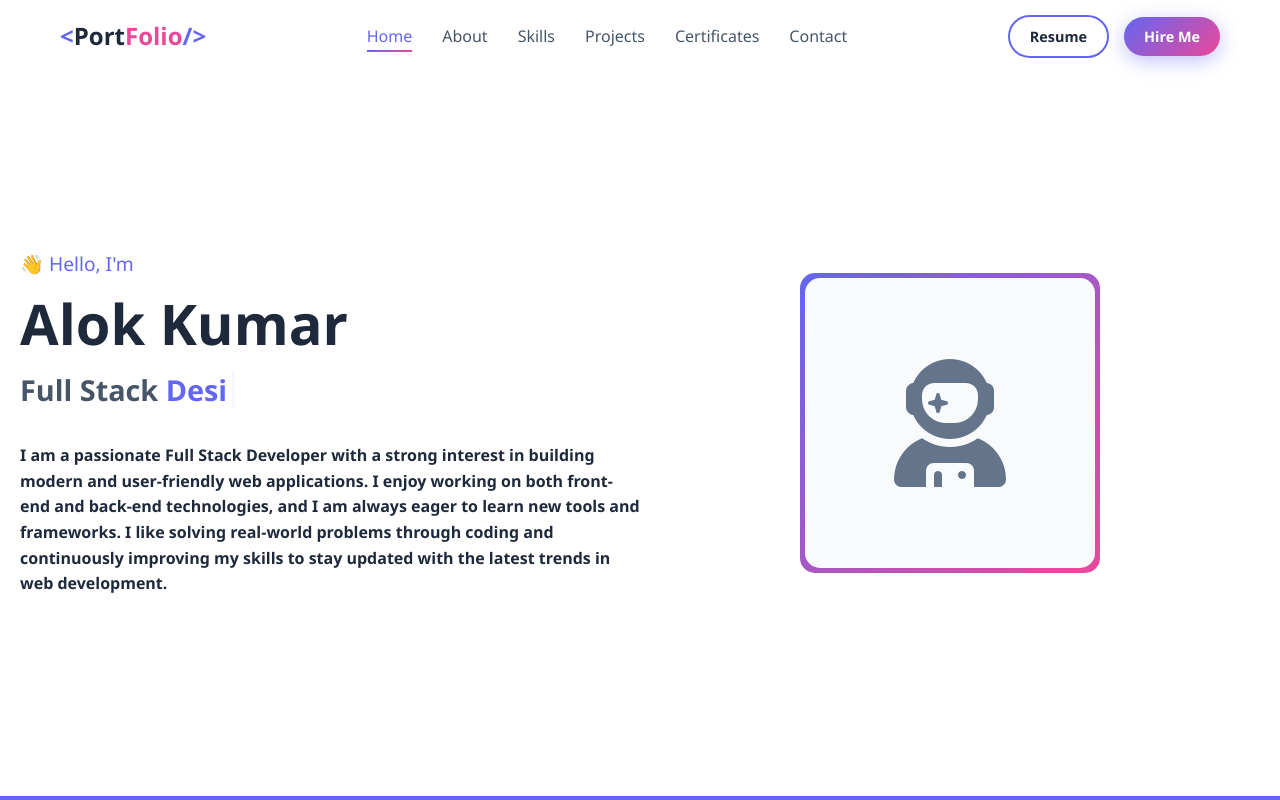
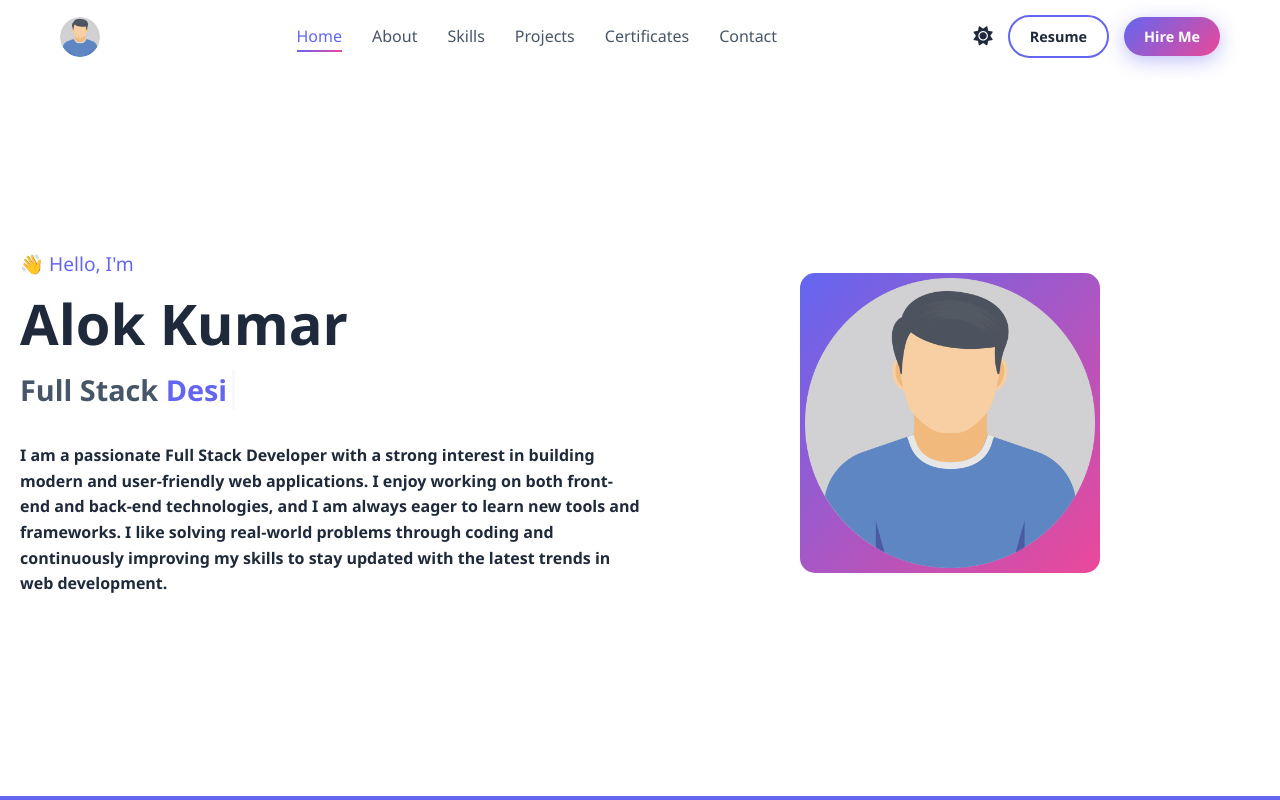
Before and after one commit to alokkumar0606216-maker/Portfolio, a plain HTML site: page index.html in a window 1280 px wide. Shown: the top 800 px of the page. Drawn offline with Linux system fonts and the light colour scheme.

Commit message:
add image

```diff
--- a/index.html
+++ b/index.html
@@ -19,7 +19,7 @@
   <nav class="navbar" id="navbar">
     <div class="nav-container">
       <a href="#home" class="logo">
-        <span>&lt;</span>Port<span class="highlight">Folio</span><span>/&gt;</span>
+        <img src="assets/man.png" alt="Logo" id="nav-logo" />
       </a>
       <ul class="nav-menu" id="nav-menu">
         <li><a href="#home" class="nav-link active">Home</a></li>
@@ -30,6 +30,9 @@
         <li><a href="#contact" class="nav-link">Contact</a></li>
       </ul>
       <div class="nav-actions">
+        <button class="theme-toggle" id="theme-toggle" title="Dark/Light Mode">
+          <i class="fas fa-sun"></i>
+        </button>
         <div class="nav-btns">
           <a href="#" class="btn btn-sm btn-outline" id="download-cv">Resume</a>
           <a href="https://www.linkedin.com/in/alokkumar004" target="_blank" class="btn btn-sm btn-primary">Hire Me</a>
@@ -65,9 +68,7 @@
     <div class="hero-image">
       <div class="image-container">
         <div class="image-border">
-          <div class="image-placeholder">
-            <i class="fas fa-user-astronaut"></i>
-          </div>
+          <img src="assets/man.png" alt="Alok Kumar" class="hero-avatar" />
         </div>
       </div>
     </div>
--- a/script.js
+++ b/script.js
@@ -7,6 +7,7 @@ const loader = document.getElementById("loader");
 const navbar = document.getElementById("navbar");
 const navMenu = document.getElementById("nav-menu");
 const hamburger = document.getElementById("hamburger");
+const themeToggle = document.getElementById("theme-toggle");
 const backToTop = document.getElementById("back-to-top");
 const contactForm = document.getElementById("contact-form");
 const toast = document.getElementById("toast");
@@ -89,9 +90,30 @@ navLinks.forEach((link) => {
 });
 
 // ==========================================
-// 4. THEME (Light Mode Default)
+// 4. THEME TOGGLE - Dark/Light Mode (Light Default)
 // ==========================================
-document.documentElement.setAttribute("data-theme", "light");
+const savedTheme = localStorage.getItem("theme") || "light";
+document.documentElement.setAttribute("data-theme", savedTheme);
+updateThemeIcon(savedTheme);
+
+themeToggle.addEventListener("click", () => {
+  const currentTheme = document.documentElement.getAttribute("data-theme");
+  const newTheme = currentTheme === "dark" ? "light" : "dark";
+
+  document.documentElement.setAttribute("data-theme", newTheme);
+  localStorage.setItem("theme", newTheme);
+  updateThemeIcon(newTheme);
+
+  showToast(
+    "theme",
+    newTheme === "dark" ? "Dark mode enabled! 🌙" : "Light mode enabled! ☀️",
+  );
+});
+
+function updateThemeIcon(theme) {
+  const icon = themeToggle.querySelector("i");
+  icon.className = theme === "dark" ? "fas fa-moon" : "fas fa-sun";
+}
 
 
 // ==========================================
@@ -394,6 +416,10 @@ window.addEventListener("scroll", () => {
 // 18. KEYBOARD NAVIGATION - Accessibility
 // ==========================================
 document.addEventListener("keydown", (e) => {
+  // Press 'T' to toggle theme
+  if (e.key === "t" || e.key === "T") {
+    themeToggle.click();
+  }
 
   // Press 'Escape' to close mobile menu
   if (e.key === "Escape") {
--- a/style.css
+++ b/style.css
@@ -146,18 +146,20 @@ img {
 }
 
 .logo {
-  font-size: 1.5rem;
-  font-weight: 700;
-  color: var(--text-primary);
+  display: flex;
+  align-items: center;
 }
 
-.logo span:first-child,
-.logo span:last-child {
-  color: var(--primary);
+#nav-logo {
+  height: 40px;
+  width: 40px;
+  border-radius: 50%;
+  object-fit: cover;
+  transition: var(--transition);
 }
 
-.logo .highlight {
-  color: var(--secondary);
+#nav-logo:hover {
+  transform: scale(1.05);
 }
 
 .nav-menu {
@@ -206,6 +208,7 @@ img {
   align-items: center;
 }
 
+.theme-toggle,
 .hamburger {
   background: none;
   border: none;
@@ -213,6 +216,11 @@ img {
   font-size: 1.2rem;
   color: var(--text-primary);
   transition: var(--transition);
+}
+
+.theme-toggle:hover {
+  color: var(--primary);
+  transform: scale(1.1);
 }
 
 
@@ -399,6 +407,13 @@ img {
   align-items: center;
   font-size: 8rem;
   color: var(--gray);
+}
+
+.hero-avatar {
+  width: 100%;
+  height: 100%;
+  object-fit: cover;
+  border-radius: 10px;
 }
 
 .scroll-indicator {
```
Also changed, not shown: assets/man.png (added).
